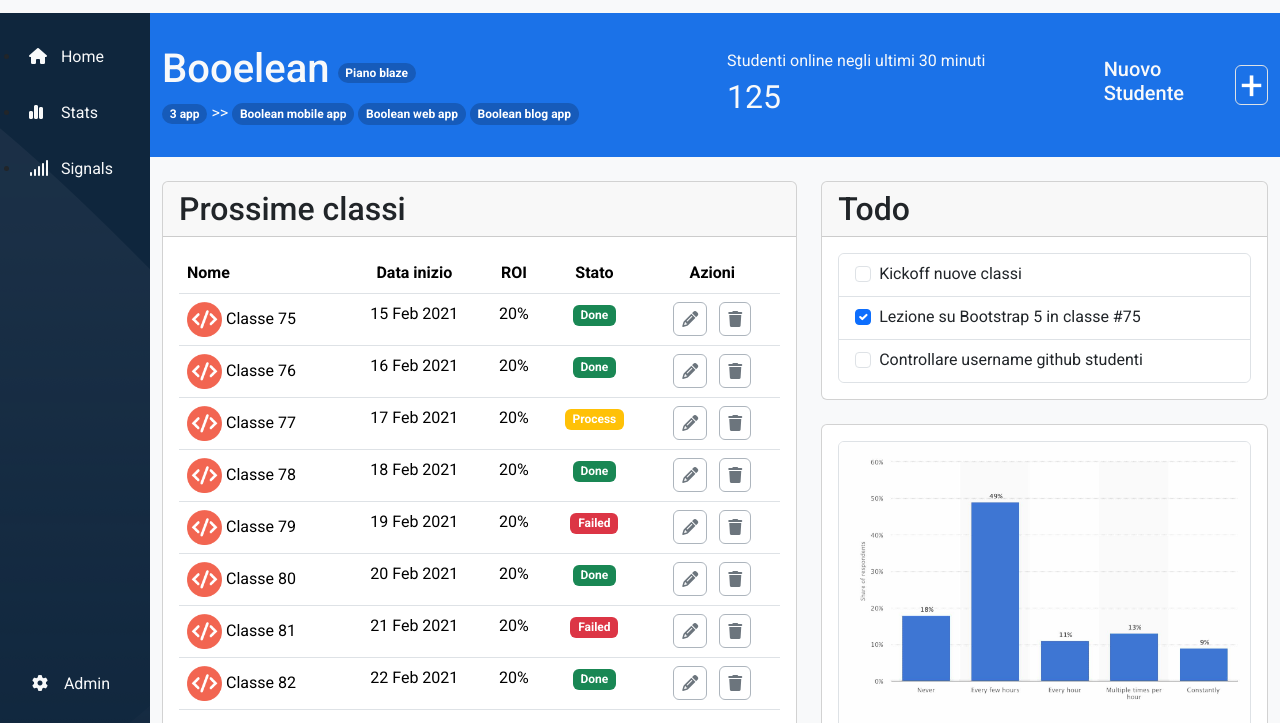
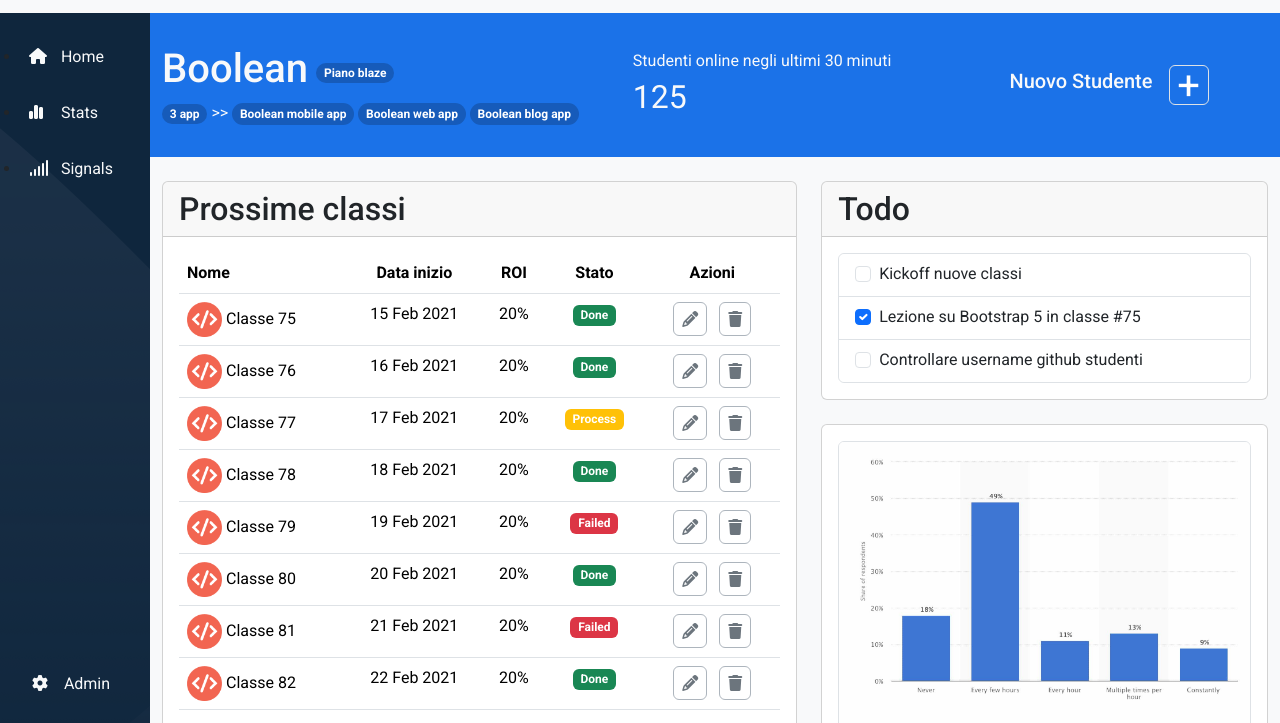
Before and after one commit to Hycarus/html-css-bootstrap-dashboard, a plain HTML site: page index.html in a window 1280 px wide. Shown: the part 77-800 px from the top of the page. Drawn offline with nearby package versions, Linux system fonts and the light colour scheme.

Commit message:
added new media query on nav in main

```diff
--- a/index.html
+++ b/index.html
@@ -97,7 +97,7 @@
       </div>
       <div class="main-content container-fluid">
         <section id="main-nav" class="row text-light flex-md-row-reverse align-items-lg-center py-4">
-          <div class="col-12 col-md-2  align-items-center d-flex py-2">
+          <div class="col-12 col-md-4 col-xl-3 col-xxl-2 align-items-center d-flex py-2">
             <h5>Nuovo Studente</h5>
             <div class="square rounded border text-center ms-3">
               <a class="text-white text-decoration-none fs-1" data-bs-toggle="offcanvas" href="#newstudent"
@@ -185,10 +185,10 @@
               </div>
             </div>
           </div>
-          <div class="col-12 col-md-6 py-2 order-md-1">
+          <div class="col-12 col-md-4 col-xl-5 col-xxl-6 py-2 order-md-1">
             <div class="d-flex align-items-center">
               <h1>
-                Booelean
+                Boolean
               </h1>
               <span class="badge rounded-pill my-bg-badge ms-2">Piano blaze</span>
             </div>
```
